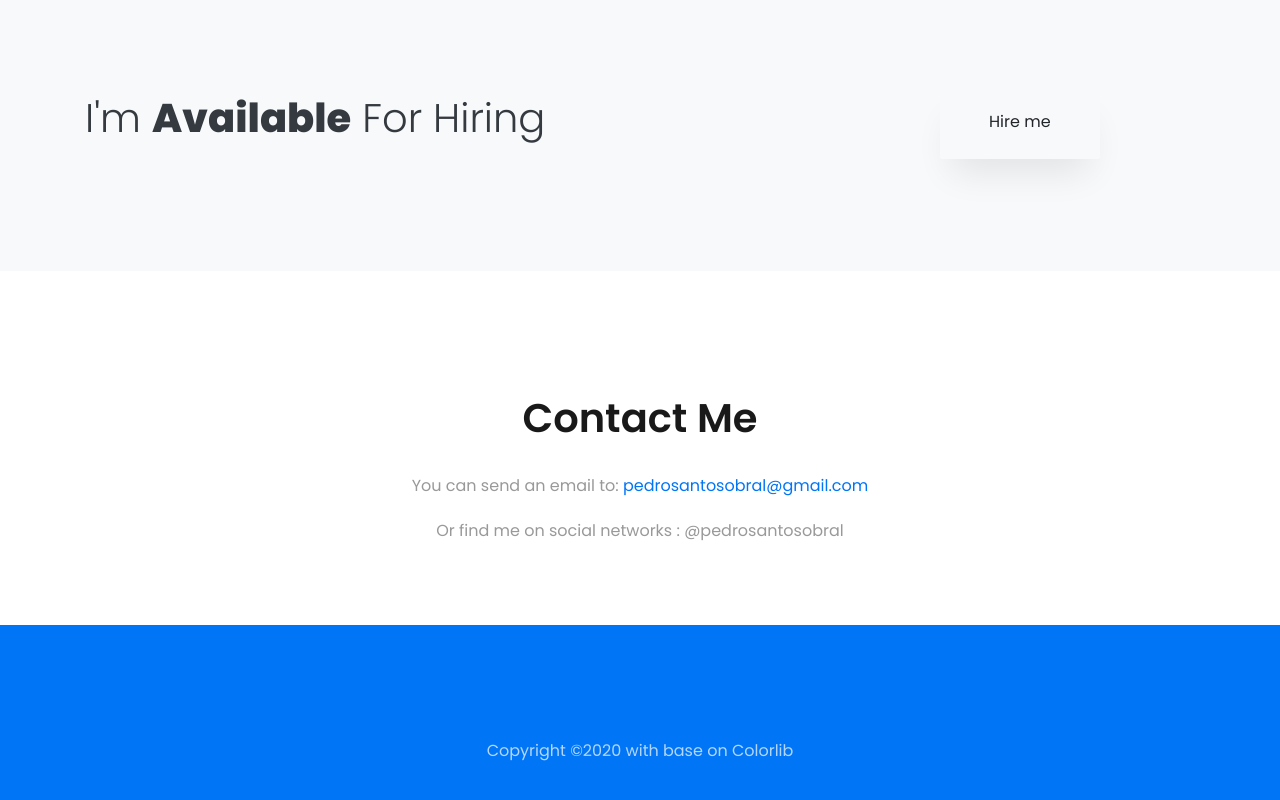
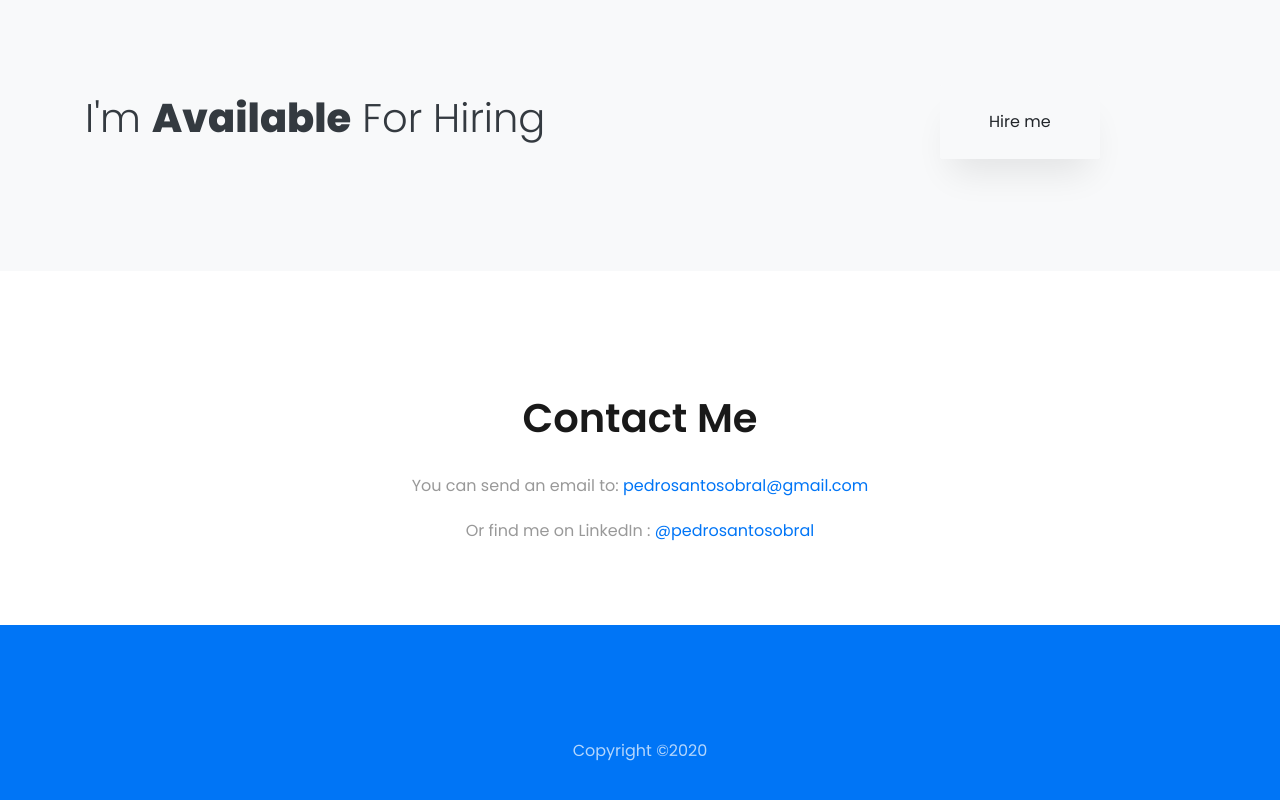
Before and after one commit to pedrosantosobral/pedrosantosobral.github.io, a plain HTML site: page index.html in a window 1280 px wide. Shown: the part 3033-3833 px from the top of the page. Drawn offline with Linux system fonts and the light colour scheme.

Commit message:
change contact link

```diff
--- a/index.html
+++ b/index.html
@@ -268,7 +268,7 @@
             <span class="subheading"></span>
             <h2 class="mb-4">Contact Me</h2>
 			<p>You can send an email to: <a href="mailto:pedrosantosobral@gmail.com?subject=Hi%20There!">pedrosantosobral@gmail.com</a>  </p>
-			<p>Or find me on social networks : @pedrosantosobral </p>
+			<p>Or find me on LinkedIn :<a href="https://www.linkedin.com/in/pedro-santosobral-08b294113/" target="_blank"> @pedrosantosobral</a> </p>
 
           </div>
         </div>
@@ -282,7 +282,7 @@
           <div class="col-md-12 text-center">
 
             <p><!-- Link back to Colorlib can't be removed. Template is licensed under CC BY 3.0. -->
-  Copyright &copy;<script>document.write(new Date().getFullYear());</script> with base on <a href="https://colorlib.com" target="_blank">Colorlib</a>
+				<a href="https://colorlib.com" target="_blank">Copyright &copy;<script>document.write(new Date().getFullYear());</script></a>
   <!-- Link back to Colorlib can't be removed. Template is licensed under CC BY 3.0. --></p>
           </div>
         </div>
```
